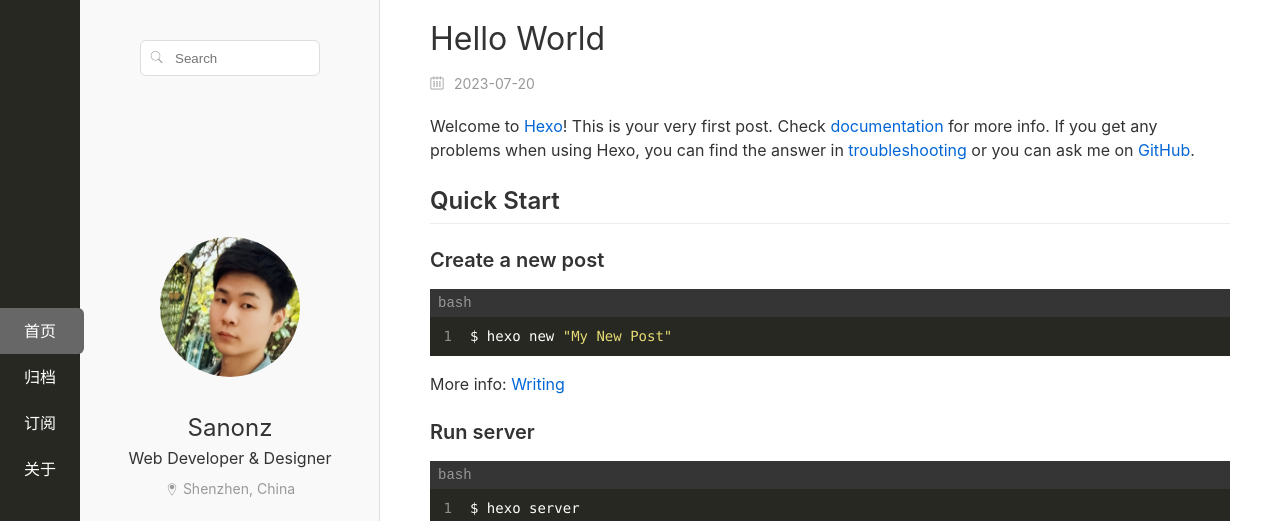
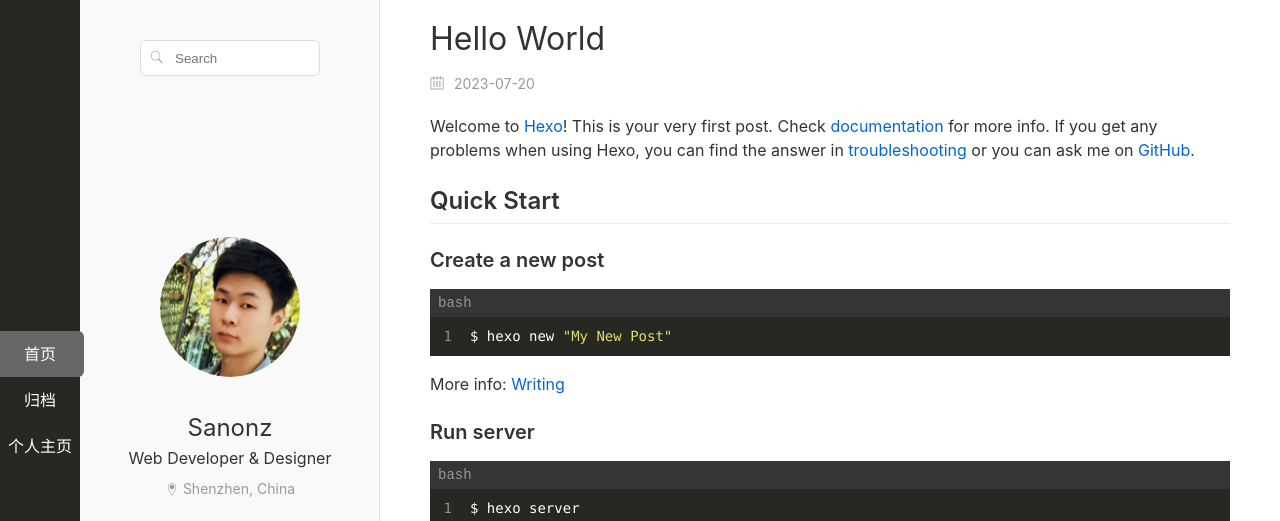
Before and after one commit to hackerMonica/hackerMonica.github.io, a plain HTML site: page index.html in a window 1280 px wide. Shown: the top 521 px of the page. Drawn offline with nearby package versions, Linux system fonts and the light colour scheme; files whose address does not match are found by name.

Commit message:
Site updated: 2023-07-20 20:48:42

```diff
--- a/index.html
+++ b/index.html
@@ -60,12 +60,8 @@
                 <span class="nav-text">归档</span>
             </a>
 
-            <a class="nav-item" href="/atom.xml">
-                <span class="nav-text">订阅</span>
-            </a>
-
-            <a class="nav-item" href="/about">
-                <span class="nav-text">关于</span>
+            <a class="nav-item" href="/academicpages">
+                <span class="nav-text">个人主页</span>
             </a>
 
     </nav>
```
Also changed, not shown: 2023/07/20/hello-world/index.html (+2 -6 lines), archives/2023/07/index.html (+2 -6 lines), archives/2023/index.html (+2 -6 lines), archives/index.html (+2 -6 lines).
